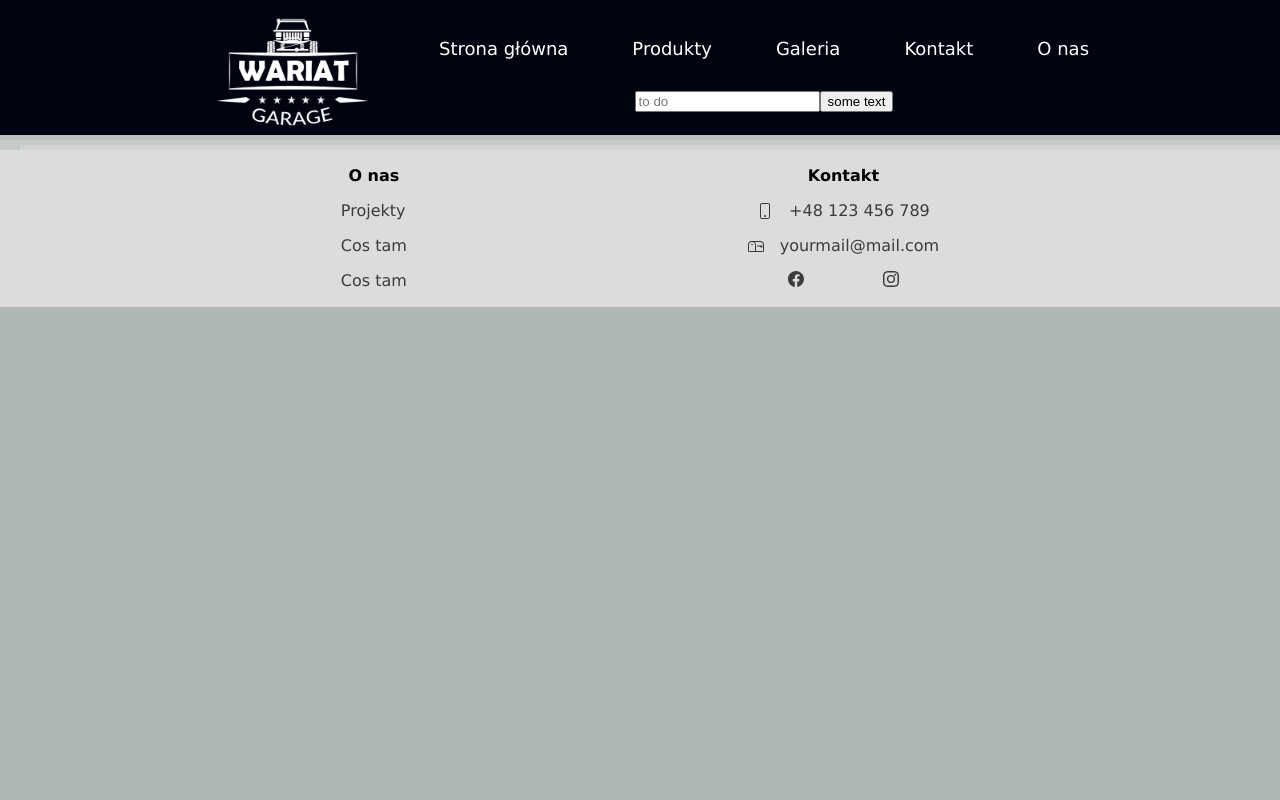
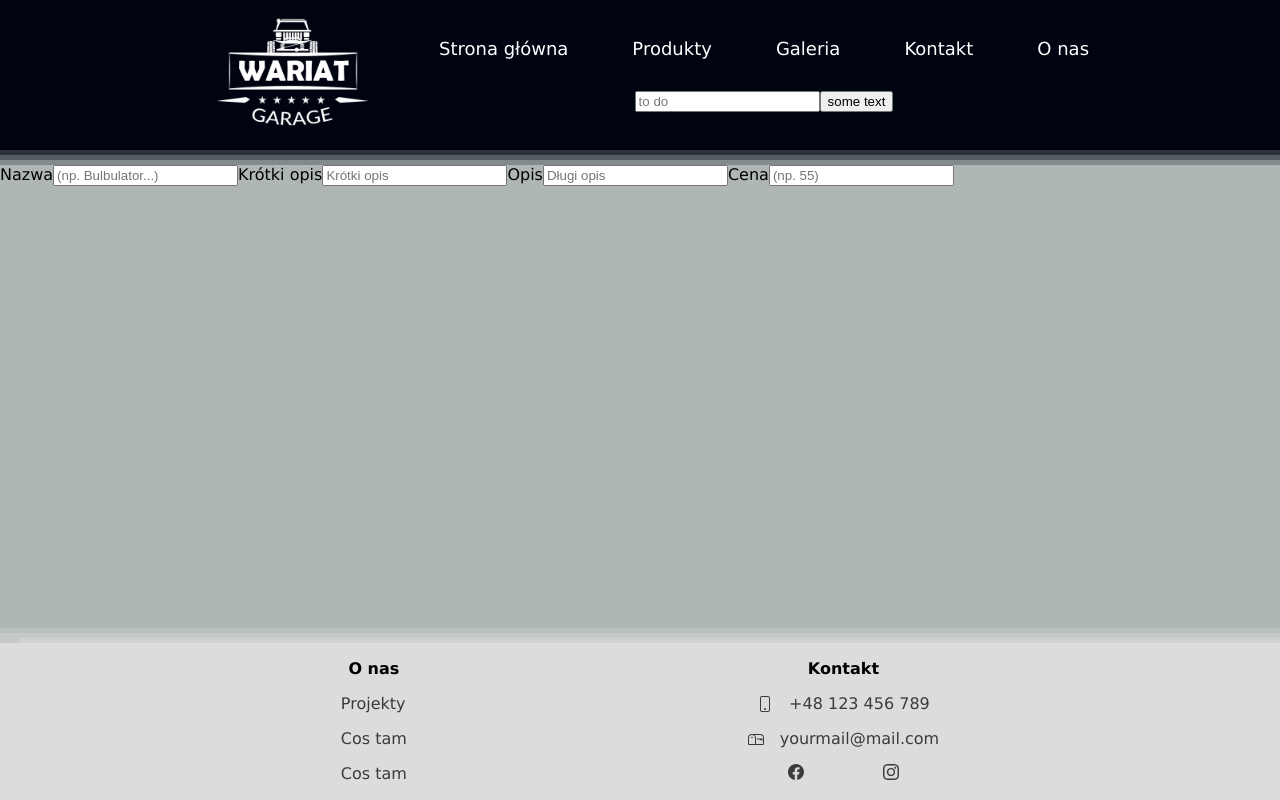
Before and after one commit to pasiekak/wariat-client, a React (Create React App) app: page /createProduct in a window 1280 px wide. Built offline with nearby package versions, Linux system fonts and the light colour scheme.

Commit message:
Form for creating products

```diff
--- a/package.json
+++ b/package.json
@@ -10,6 +10,7 @@
     "axios": "^1.4.0",
     "bootstrap": "^5.3.0-alpha3",
     "bootstrap-icons": "^1.10.5",
+    "formik": "^2.2.9",
     "react": "^18.2.0",
     "react-dom": "^18.2.0",
     "react-router-dom": "^6.10.0",
--- a/src/App.js
+++ b/src/App.js
@@ -3,6 +3,7 @@ import Header from './pages/Header.js';
 import Footer from './pages/Footer.js';
 import Home from './pages/Home.js';
 import Products from './pages/Products.js';
+import CreateProduct from './pages/CreateProduct.js';
 import './styles/App.css'
 
 function App() {
@@ -13,7 +14,8 @@ function App() {
         <Header />
         <Routes >
           <Route path="/" element={<Home/>} />
-          <Route path="/products" element={<Products />}/>
+          <Route path="/products" element={<Products />} />
+          <Route path='/createProduct' element={<CreateProduct />} />
           <Route path="/gallery" />
           <Route path="/contact" />
           <Route path="/about" />
--- /dev/null
+++ b/src/pages/CreateProduct.js
@@ -0,0 +1,52 @@
+import React from 'react';
+import { Formik, Form, Field, ErrorMessage } from 'formik';
+import '../styles/CreateProduct.css';
+
+const CreateProduct = () => {
+
+    const initialValues = {
+        name: '',
+        shortDescription: '',
+        description: '',
+        price: '',
+    }
+
+    const onSubmit = (data) => {
+        console.log(data);
+    }
+
+    return (
+        <div className='CreateProduct'>
+            <Formik initialValues={initialValues} onSubmit={onSubmit} >
+                <Form>
+                    <label>Nazwa</label>
+                    <Field
+                        id='inputCreateProduct'
+                        name='name'
+                        placeholder='(np. Bulbulator...)'
+                    />
+                    <label>Krótki opis</label>
+                    <Field
+                        id='inputCreateProduct'
+                        name='shortDescription'
+                        placeholder='Krótki opis'
+                    />
+                    <label>Opis</label>
+                    <Field
+                        id='inputCreateProduct'
+                        name='description'
+                        placeholder='Długi opis'
+                    />
+                    <label>Cena</label>
+                    <Field
+                        id='inputCreateProduct'
+                        name='price'
+                        placeholder='(np. 55)'
+                    />
+                </Form>
+            </Formik>
+        </div>
+    );
+}
+
+export default CreateProduct;
--- a/src/pages/Home.js
+++ b/src/pages/Home.js
@@ -1,9 +1,10 @@
 import React from 'react';
 import '../styles/Home.css';
+
 const Home = () => {
     return (
         <div className="Home">
-
+            <a href='/CreateProduct'> create product </a>
         </div>
     );
 }
--- /dev/null
+++ b/src/styles/CreateProduct.css
@@ -0,0 +1,4 @@
+.CreateProduct {
+    flex: 1;
+    margin-block: 15px;
+}
```
Also changed, not shown: 1 other file (tests, documents, lock files or other folders).
